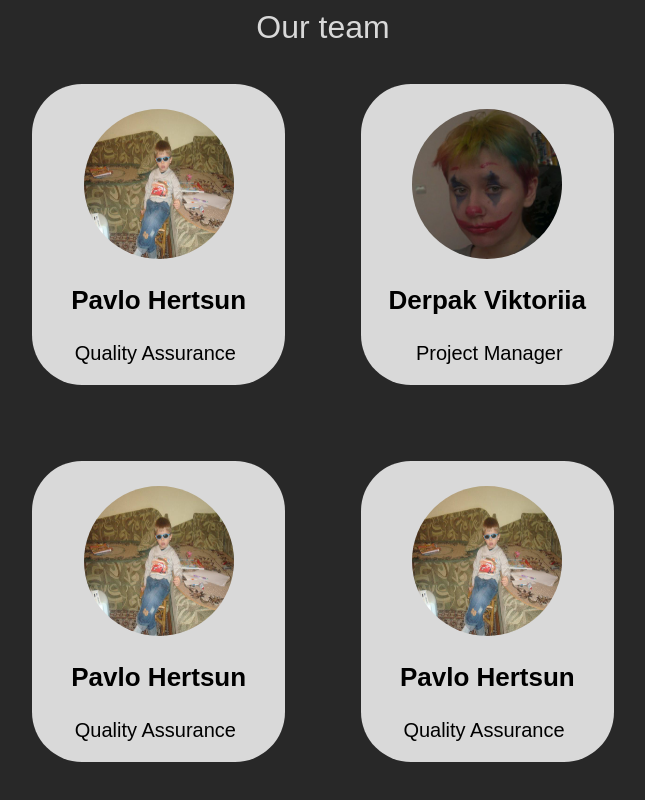
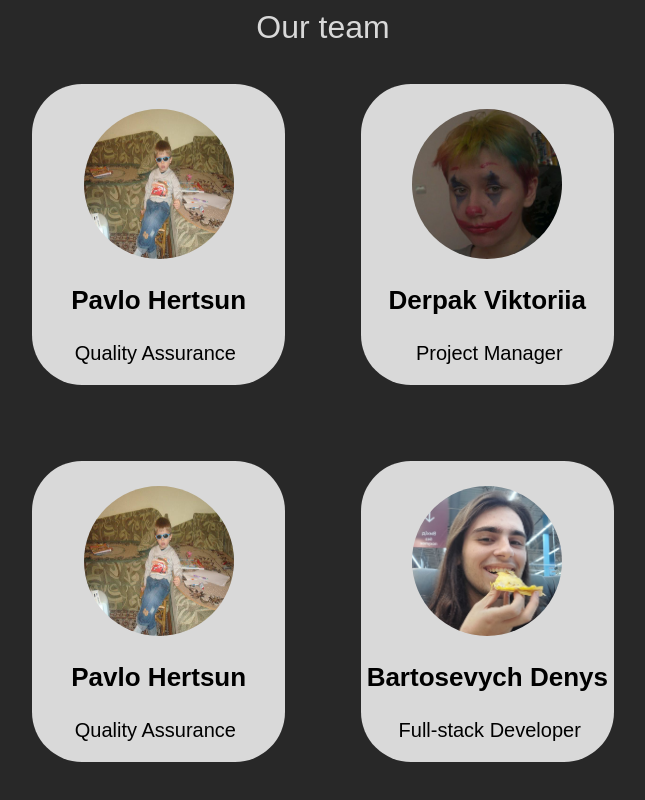
Before and after one commit to pavlohertsun/sombra_website_task, a Vue app: page / in a window 1280 px wide. Shown: the part 1079-1879 px from the top of the page, without its empty margins (317-962 px from the left). Built offline with nearby package versions, Linux system fonts and the light colour scheme.

Commit message:
Added Bartosevych Denys Component

```diff
--- a/src/App.vue
+++ b/src/App.vue
@@ -17,7 +17,7 @@
     <div class="team_container">
       <pavlo-hertsun-component></pavlo-hertsun-component>
 
-      <pavlo-hertsun-component></pavlo-hertsun-component>
+      <bartosevych-denys-component></bartosevych-denys-component>
     </div>
 
   </div>
@@ -26,9 +26,10 @@
 <script>
 import PavloHertsunComponent from "@/components/PavloHertsunComponent.vue";
 import DerpakViktoriiaComponent from "./components/DerpakViktoriiaComponent.vue";
+import BartosevychDenysComponent from "@/components/BartosevychDenysComponent.vue";
 
 export default {
-  components: {PavloHertsunComponent, DerpakViktoriiaComponent},
+  components: {BartosevychDenysComponent, PavloHertsunComponent, DerpakViktoriiaComponent},
   methods: {
     scrollToDiv() {
       const targetDiv = document.querySelector('.target_div');
--- /dev/null
+++ b/src/components/BartosevychDenysComponent.vue
@@ -0,0 +1,107 @@
+<template>
+  <div class="outside_container" @mouseover="showAdditionalInfo" @mouseout="hideAdditionalInfo">
+    <img src="@/assets/denys_photo.png" alt="photo">
+    <div class="text_container">
+      <p class="name_text">Bartosevych Denys</p>
+      <p class="position_text">Full-stack Developer</p>
+    </div>
+    <div class="additional_info_container">
+        <div class="bartosevych_denys_description_div">
+          <p>.NET C# Enjoyer</p>
+          <p class="clown_emoji">🤡</p>
+          <p>known as jscd</p>
+        </div>
+    </div>
+  </div>
+</template>
+
+<script>
+export default {
+  methods: {
+    showAdditionalInfo() {
+      const additionalInfoContainer = this.$el.querySelector('.additional_info_container');
+      additionalInfoContainer.style.display = 'block';
+    },
+    hideAdditionalInfo() {
+      const additionalInfoContainer = this.$el.querySelector('.additional_info_container');
+      additionalInfoContainer.style.display = 'none';
+    }
+  }
+}
+</script>
+
+<style scoped>
+.outside_container {
+  height: 25%;
+  width: 20%;
+  background-color: #d9d9d9;
+  border-radius: 50px;
+  display: flex;
+  flex-direction: column;
+  align-items: center;
+  margin: 3%;
+}
+
+.outside_container img {
+  margin: 10% 10% 0 10%;
+  height: 150px;
+  width: 150px;
+  border-radius: 100px;
+}
+
+.name_text {
+  font-family: 'Montserrat', sans-serif;
+  font-size: 26px;
+  font-weight: bold;
+}
+
+.position_text {
+  font-family: 'Montserrat', sans-serif;
+  font-size: 20px;
+  font-weight: normal;
+  padding-left: 2%;
+  text-align: center;
+}
+.additional_info_container {
+  display: none;
+  border-radius: 50px;
+}
+.additional_info_container p{
+  font-family: 'Montserrat', sans-serif;
+  font-size: 14px;
+  margin-left: 5%;
+  margin-right: 5%;
+  padding-bottom: 3%;
+}
+.outside_container:hover .additional_info_container {
+  display: block;
+}
+
+.bartosevych_denys_description_div{
+  flex-direction: column;
+  display: flex;
+  justify-content: center;
+  align-items: center;
+}
+
+.bartosevych_denys_description_div p{
+  width: 100%;
+  text-align: center;
+}
+
+.clown_emoji:hover{
+  animation: clownAnimation 1s infinite linear;
+}
+
+@keyframes clownAnimation {
+  0%{
+    transform: scale(100%);
+  }
+  50%{
+    transform: scale(200%);
+  }
+  100%{
+    transform: scale(100%);
+  }
+}
+</style>
```
Also changed, not shown: src/assets/denys_photo.png (added).
